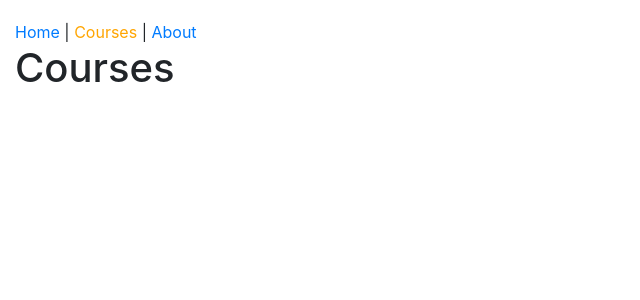
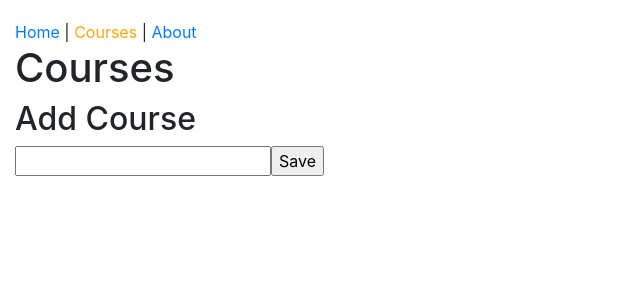
Before and after one commit to kostadinnm/corey-pluralsight-redux, a React (Create React App) app: page /courses in a window 1280 px wide. Shown: the top 300 px of the page, without its empty margins (0-640 px from the left). Built offline with nearby package versions, Linux system fonts and the light colour scheme.

Commit message:
first redux unidirectional flow

```diff
--- a/package.json
+++ b/package.json
@@ -5,8 +5,11 @@
     "bootstrap": "^4.2.1",
     "react": "^16.7.0",
     "react-dom": "^16.7.0",
+    "react-redux": "^6.0.0",
     "react-router-dom": "^4.3.1",
-    "react-scripts": "2.1.3"
+    "react-scripts": "2.1.3",
+    "redux": "^4.0.1",
+    "redux-immutable-state-invariant": "^2.1.0"
   },
   "scripts": {
     "start": "react-scripts start",
--- /dev/null
+++ b/src/actions/courseActions.js
@@ -0,0 +1,5 @@
+//Action creators:
+
+export function createCourse(course) {
+  return { type: "CREATE_COURSE", course: course };
+}
--- a/src/components/course/CoursesPage.js
+++ b/src/components/course/CoursesPage.js
@@ -1,13 +1,58 @@
 import React from "react";
+import { connect } from "react-redux";
+import * as courseActions from "../../actions/courseActions";
 
 class CoursesPage extends React.Component {
+  constructor(props, context) {
+    super(props, context);
+
+    this.state = {
+      course: { title: "" }
+    };
+    this.onTitleChange = this.onTitleChange.bind(this);
+  }
+
+  onTitleChange(event) {
+    const course = this.state.course;
+    course.title = event.target.value;
+    this.setState({ course: course });
+  }
+
+  onClickSave = event => {
+    // alert(`Saving ${this.state.course.title}`);
+    this.props.dispatch(courseActions.createCourse(this.state.course));
+  };
+
+  courseRow(course, index) {
+    return <div key={index}>{course.title}</div>
+  }
+
   render() {
     return (
       <div>
         <h1>Courses</h1>
+        {this.props.courses.map(this.courseRow)}
+        <h2>Add Course</h2>
+        <input
+          type="text"
+          onChange={this.onTitleChange}
+          value={this.state.course.title}
+        />
+        <input type="submit" value="Save" onClick={this.onClickSave} />
       </div>
     );
   }
 }
 
-export default CoursesPage;
+function mapStateToProps(state, ownProps) {
+  return {
+    courses: state.courses
+  };
+}
+
+// function mapDispatchToProps
+
+export default connect(
+  mapStateToProps
+  // mapDispatchToProps
+)(CoursesPage);
--- a/src/index.js
+++ b/src/index.js
@@ -12,24 +12,30 @@ import Routz from "./components/routes";
 import "./styles/styles.css";
 import "../node_modules/bootstrap/dist/css/bootstrap.min.css";
 
+import { Provider } from "react-redux";
+import configStore from "./store/configureStore";
 
 // RactDOM.render(<App />, document.getElementById("root"));
 // render(
 //     <Router history={browserHistory} routes={routes} />, document.getElementById("root")
 // );
 
+const store = configStore();
+
 render(
-  <Router>
-    <Routz />
-  </Router>,
-  //   <Router>
-  //     <App>
-  //       <Switch>
-  //         <Route exact path="/" component={HomePage} />
-  //         <Route path="/home" component={HomePage} />
-  //         <Route path="/about" component={AboutPage} />
-  //       </Switch>
-  //     </App>
-  //   </Router>,
+  <Provider store={store}>
+    <Router>
+      <Routz />
+    </Router>
+    {/* <Router>
+      <App>
+        <Switch>
+          <Route exact path="/" component={HomePage} />
+          <Route path="/home" component={HomePage} />
+          <Route path="/about" component={AboutPage} />
+        </Switch>
+      </App>
+    </Router> */}
+  </Provider>,
   document.getElementById("root")
 );
--- /dev/null
+++ b/src/reducers/courseReducer.js
@@ -0,0 +1,8 @@
+export default function courseReducer(state = [], action) {
+  switch (action.type) {
+    case "CREATE_COURSE":
+      return [...state, Object.assign({}, action.course)];
+    default:
+      return state;
+  }
+}
--- /dev/null
+++ b/src/reducers/index.js
@@ -0,0 +1,8 @@
+import { combineReducers } from "redux";
+import courseReducer from "./courseReducer";
+
+const rootReducer = combineReducers({
+  courses: courseReducer
+});
+
+export default rootReducer;
--- /dev/null
+++ b/src/store/configureStore.js
@@ -0,0 +1,12 @@
+import { createStore /*, applyMiddleware */ } from "redux";
+import rootReducer from "../reducers";
+// import reduxImmutableStateInvariant from "redux-immutable-state-invariant";
+
+// initialState could be used in case of server-side rendering
+export default function configureStore(initialState) {
+  return createStore(
+    rootReducer,
+    initialState,
+    // applyMiddleware(reduxImmutableStateInvariant())
+  );
+}
```
Also changed, not shown: 1 other file (tests, documents, lock files or other folders).
